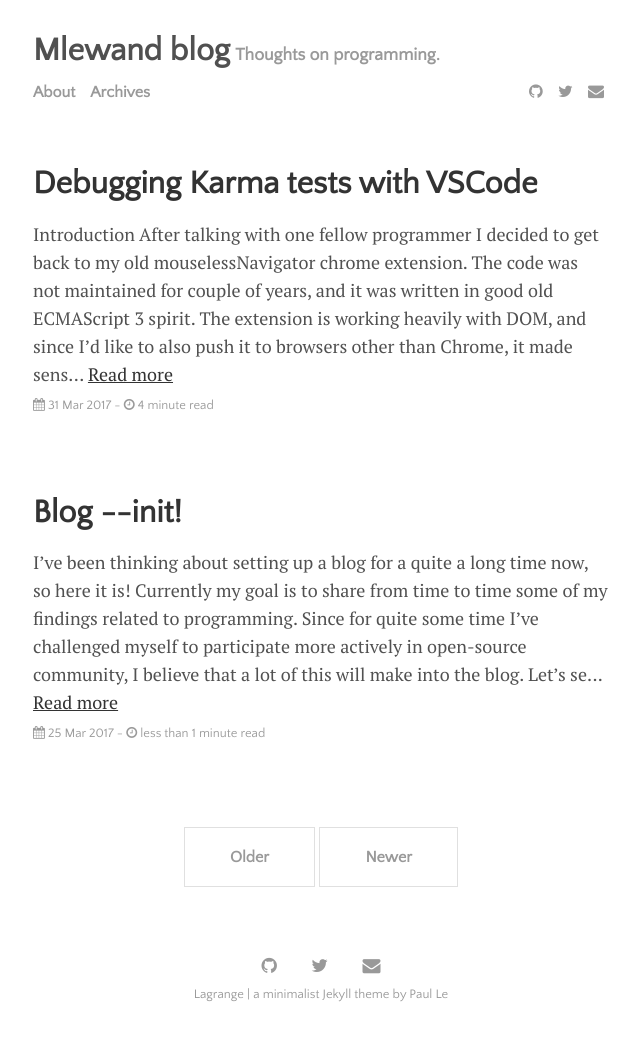
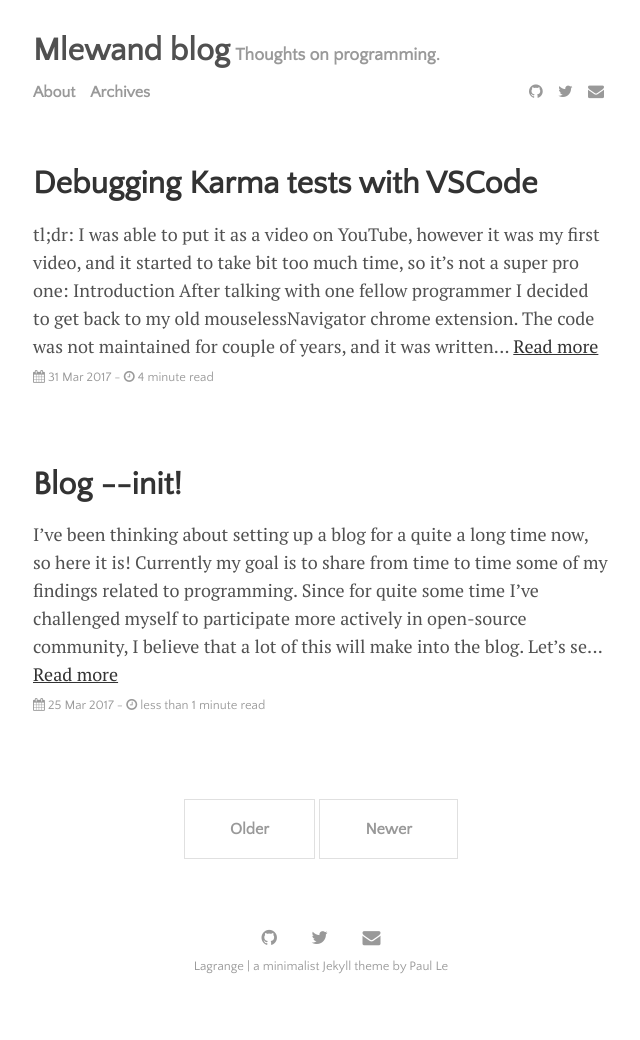
Before and after one commit to mlewand/blog.mlewandowski.com, a Jekyll site: the page built from index.html, in a window 1280 px wide. Shown: the whole page, without its empty margins (319-959 px from the left). Built offline with Jekyll 4.4.1, drawn with Linux system fonts in a browser that asks for light colours; nearby versions of some CDN libraries; the list of posts is cut into pages by our own code; after the commit the page ends 1012 px from its top, so only the background shows below that.

Commit message:
Linked to YouTube video.

```diff
--- a/_posts/2017-03-31-Debugging-Karma-tests-with-VSCode.md
+++ b/_posts/2017-03-31-Debugging-Karma-tests-with-VSCode.md
@@ -3,6 +3,10 @@ layout: post
 date: 2017-03-31 15:20:12 +0100
 title: Debugging Karma tests with VSCode
 ---
+
+tl;dr: I was able to put it as a video on YouTube, however it was my first video, and it started to take bit too much time, so it's not a super pro one:
+
+<iframe width="560" height="315" src="https://www.youtube.com/embed/lgMuiFKq9M4?rel=0" frameborder="0" allowfullscreen></iframe>
 
 ## Introduction
 
```
